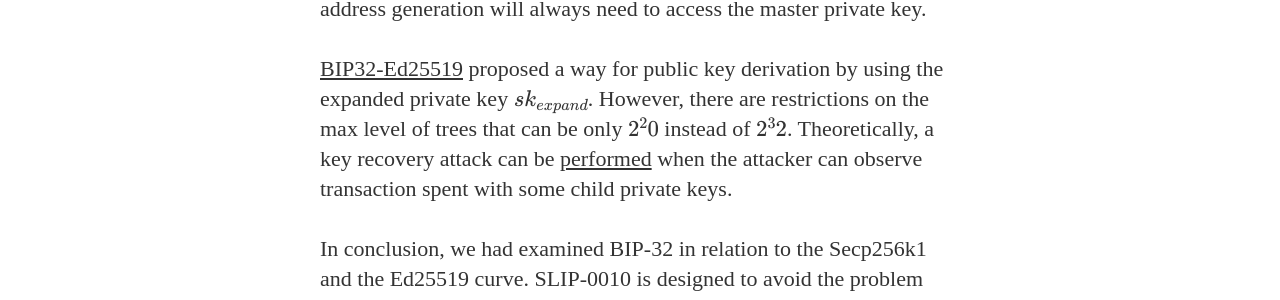
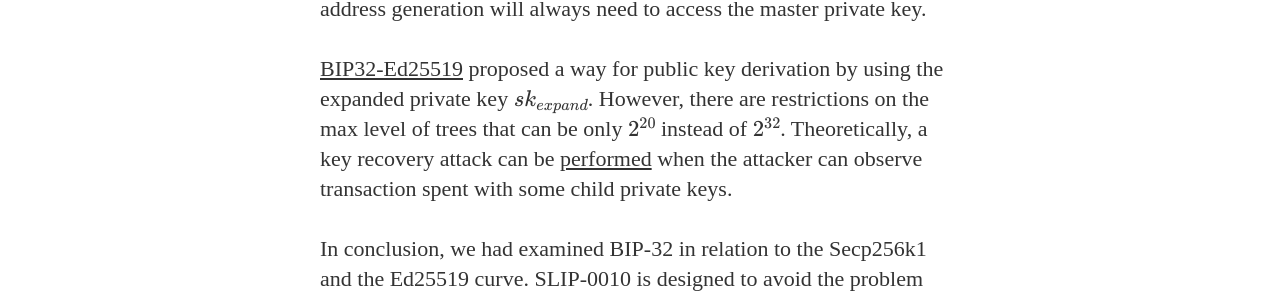
Before and after one commit to joyqvq/deprecated-joyqvq.github.io, a Jekyll site: the page built from _posts/2022-12-29-key-derivation.md, in a window 1280 px wide and 900 px high, scrolled down 11982 px. Shown: the part 144-444 px from the top of the window. Built offline with Jekyll 4.4.1, drawn with Linux system fonts in a browser that asks for light colours; nearby versions of some CDN libraries; some web fonts are replaced; formulas are drawn with MathJax 3.

Commit message:
fix: formatting blog 2

```diff
--- a/_posts/2022-12-29-key-derivation.md
+++ b/_posts/2022-12-29-key-derivation.md
@@ -8,6 +8,7 @@ image2: /assets/article_images/2022-12-29/keys.jpg
 ---
 
 # A closer look on key derivations with relation to curve operations.
+
 
 This post is a more general discussion on key derivation applying to broader cryptocurrency usage. You can find my writing on the Sui Network specifically [here](https://tech.mystenlabs.com/cryptography-in-sui-wallet-specifications/).
 
@@ -203,7 +204,7 @@ This step is disallowed. Because the derived public key would not match with the
 
 The inability to induct public keys is, we can no longer set up a watch-only wallet for child public keys from the master public key. New address generation will always need to access the master private key.
 
-[BIP32-Ed25519](https://input-output-hk.github.io/adrestia/static/Ed25519_BIP.pdf) proposed a way for public key derivation by using the expanded private key $sk_{expand}$. However, there are restrictions on the max level of trees that can be only $2^20$ instead of $2^32$. Theoretically, a key recovery attack can be [performed](http://web.archive.org/web/20210513183118/https://forum.w3f.community/t/key-recovery-attack-on-bip32-ed25519/44) when the attacker can observe transaction spent with some child private keys.
+[BIP32-Ed25519](https://input-output-hk.github.io/adrestia/static/Ed25519_BIP.pdf) proposed a way for public key derivation by using the expanded private key $sk_{expand}$. However, there are restrictions on the max level of trees that can be only $2^{20}$ instead of $2^{32}$. Theoretically, a key recovery attack can be [performed](http://web.archive.org/web/20210513183118/https://forum.w3f.community/t/key-recovery-attack-on-bip32-ed25519/44) when the attacker can observe transaction spent with some child private keys.
 
 In conclusion, we had examined BIP-32 in relation to the Secp256k1 and the Ed25519 curve. SLIP-0010 is designed to avoid the problem with non-linear key space addition to disallow the public key derivation. As a result, majority of the protocols supporting Ed25519 key derivation still prefer SLIP-0010 with only hardened child private key derivation as the only secure option.
 
```
